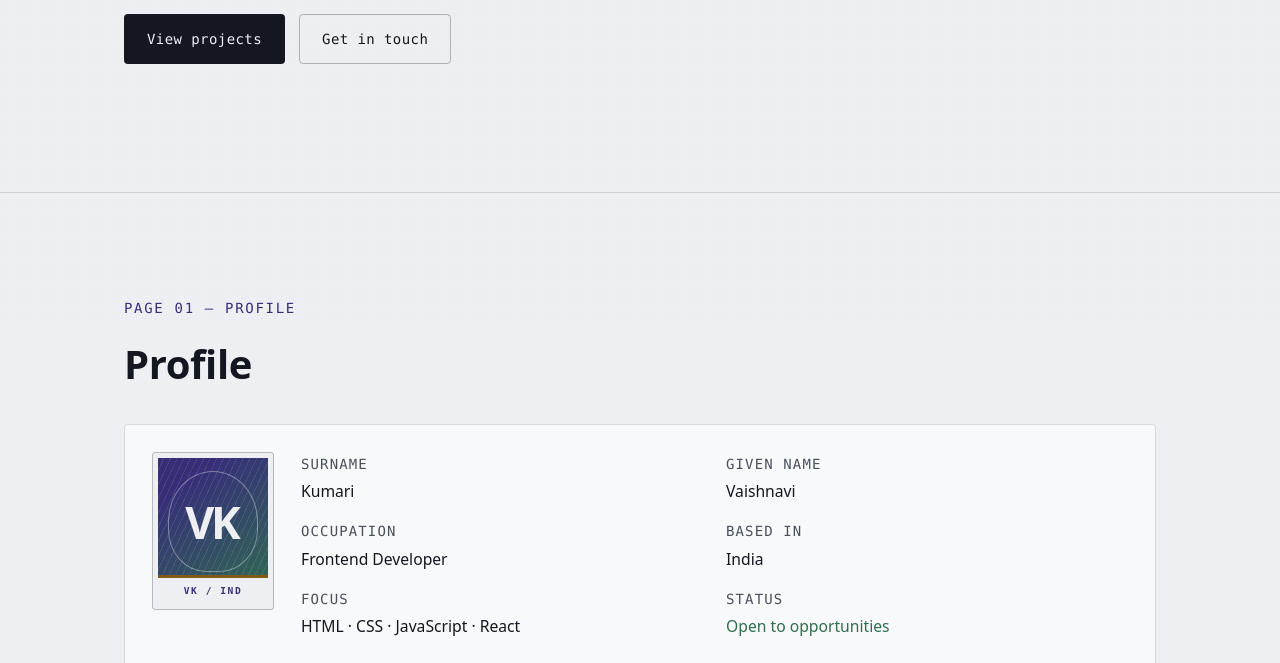
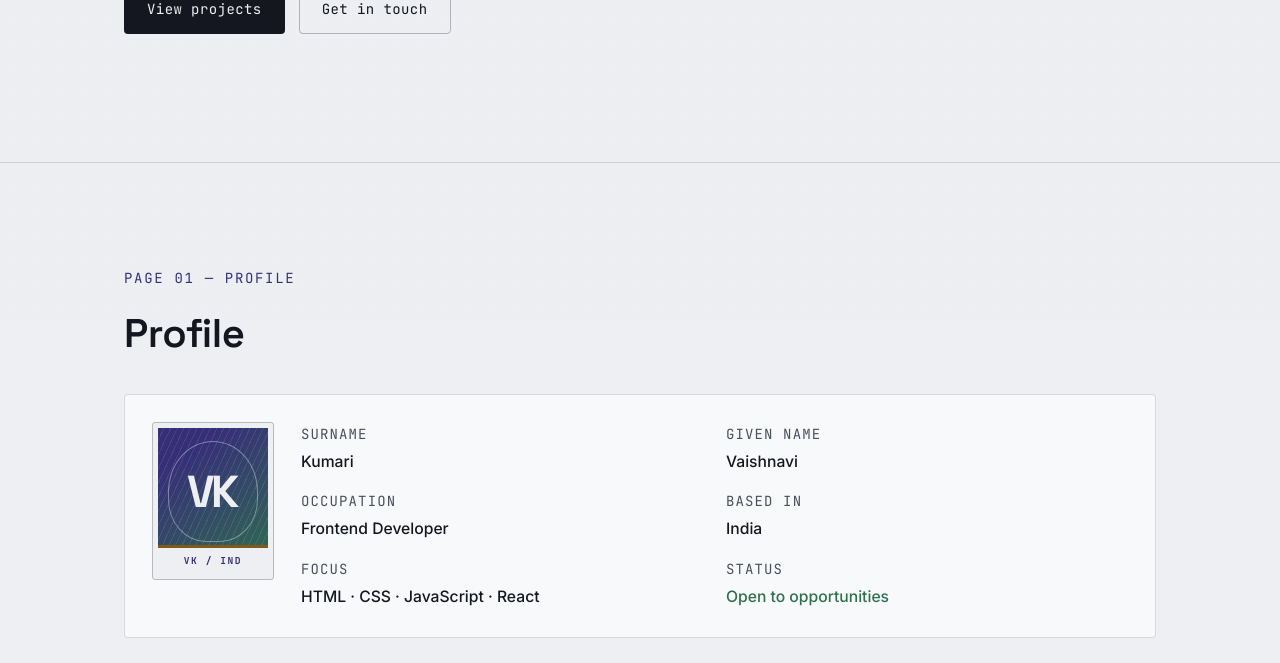
Before and after one commit to vaishnokri/vaishnavi-portfolio, a plain HTML site: page index.html in a window 1280 px wide. Shown: the part 478-1141 px from the top of the page. Drawn offline with Linux system fonts and the light colour scheme.

Commit message:
fix: self-host variable fonts instead of dropping the type system
Removing the Google Fonts network dependency is right, but swapping
Space Grotesk/Inter/JetBrains Mono for system-ui loses the site's
actual typographic identity. Self-hosting the same 3 variable font
files (~100KB total) keeps zero network requests while preserving
the design.

```diff
--- a/style.css
+++ b/style.css
@@ -1,3 +1,29 @@
+/* ============================================
+   Vaishnavi Kumari — Developer Passport
+   Self-hosted variable fonts (no external requests)
+============================================ */
+@font-face {
+  font-family: "Space Grotesk";
+  font-style: normal;
+  font-weight: 400 700;
+  font-display: swap;
+  src: url("assets/fonts/space-grotesk-variable.woff2") format("woff2");
+}
+@font-face {
+  font-family: "Inter";
+  font-style: normal;
+  font-weight: 400 600;
+  font-display: swap;
+  src: url("assets/fonts/inter-variable.woff2") format("woff2");
+}
+@font-face {
+  font-family: "JetBrains Mono";
+  font-style: normal;
+  font-weight: 400 700;
+  font-display: swap;
+  src: url("assets/fonts/jetbrains-mono-variable.woff2") format("woff2");
+}
+
 /* ============================================
    Vaishnavi Kumari — Developer Passport
    Tokens
@@ -15,9 +41,9 @@
   --line: rgba(20, 23, 31, 0.14);
   --line-strong: rgba(20, 23, 31, 0.28);
 
-  --font-display: system-ui, -apple-system, "Segoe UI", sans-serif;
-  --font-body: system-ui, -apple-system, "Segoe UI", sans-serif;
-  --font-mono: ui-monospace, "SFMono-Regular", Consolas, "Liberation Mono", monospace;
+  --font-display: "Space Grotesk", system-ui, sans-serif;
+  --font-body: "Inter", system-ui, sans-serif;
+  --font-mono: "JetBrains Mono", ui-monospace, monospace;
 
   --wrap: 1080px;
   --radius: 4px;
```
Also changed, not shown: assets/fonts/inter-variable.woff2 (added), assets/fonts/jetbrains-mono-variable.woff2 (added), assets/fonts/space-grotesk-variable.woff2 (added).
